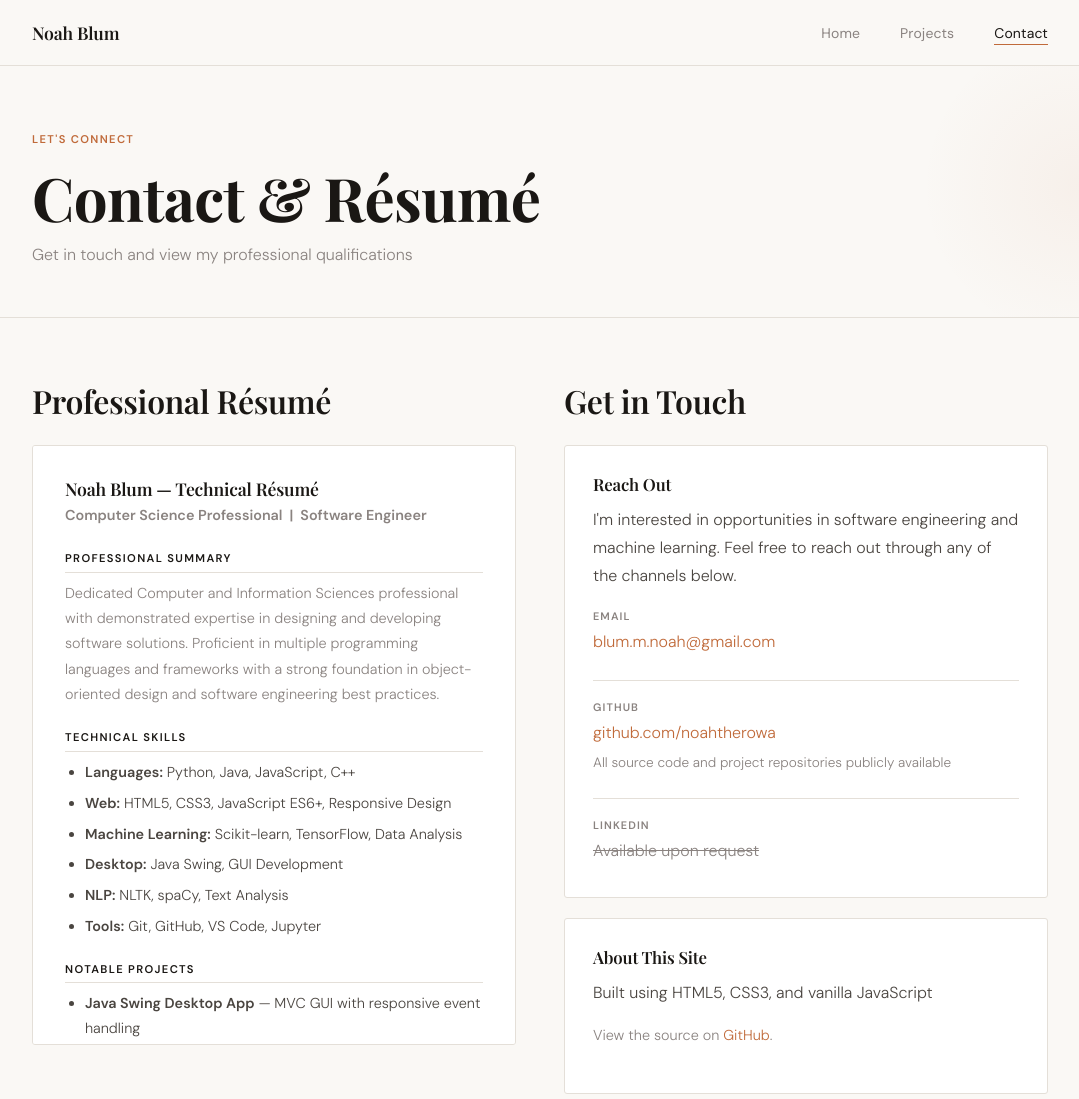
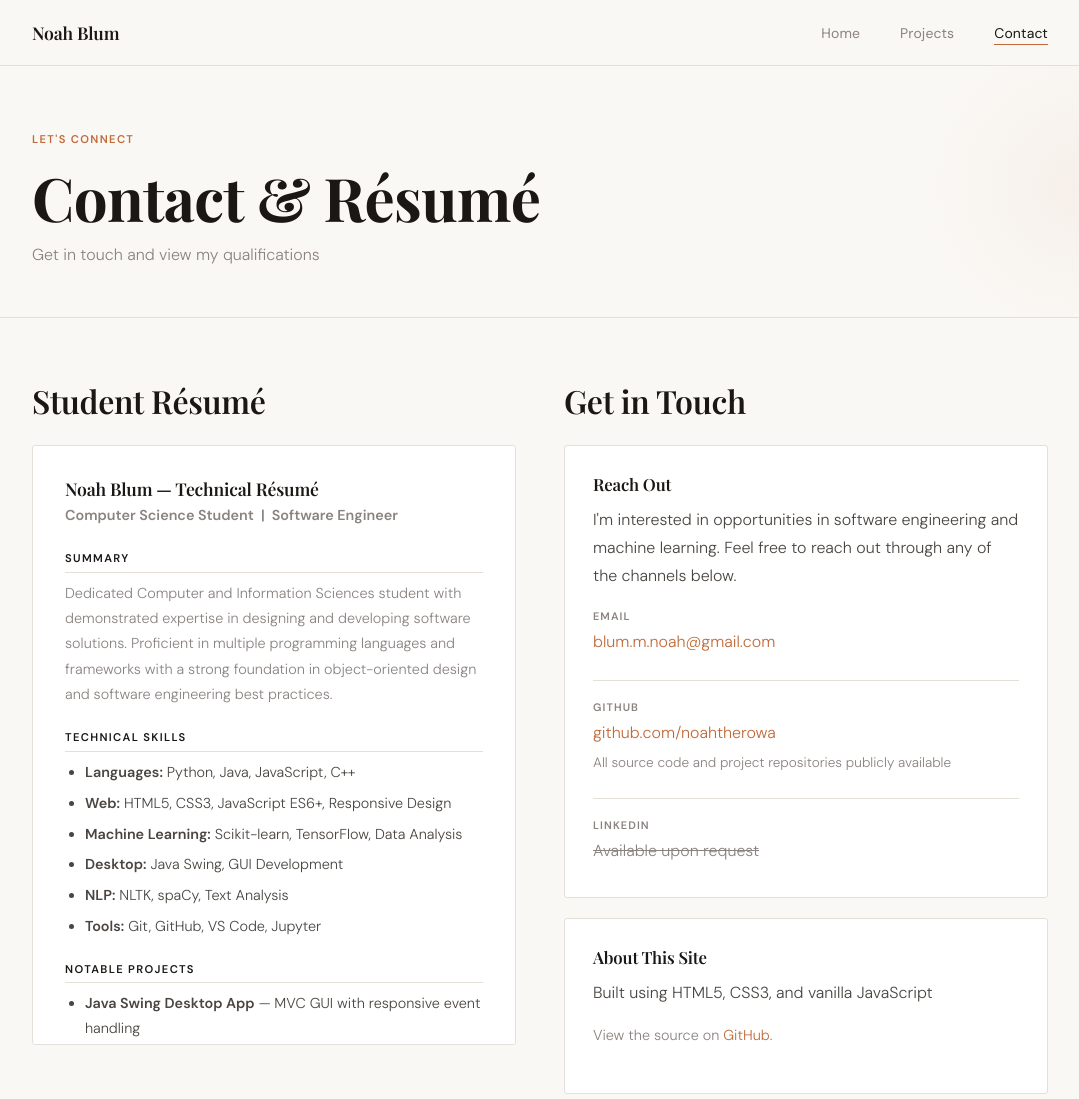
Before and after one commit to noahtherowa/portfolio-website, a plain HTML site: page contact.html in a window 1280 px wide. Shown: the top 1099 px of the page, without its empty margins (100-1179 px from the left). Drawn offline with nearby package versions, Linux system fonts and the light colour scheme; a web font is replaced by a local one.

Commit message:
Revise contact page for student résumé presentation
Updated the contact page to reflect a transition from a professional to a student perspective, modifying titles and descriptions accordingly.

```diff
--- a/contact.html
+++ b/contact.html
@@ -28,7 +28,7 @@
         <div class="container">
             <span class="label">Let's Connect</span>
             <h1>Contact &amp; Résumé</h1>
-            <p>Get in touch and view my professional qualifications</p>
+            <p>Get in touch and view my qualifications</p>
         </div>
     </header>
 
@@ -38,14 +38,14 @@
 
                 <!-- Resume Column -->
                 <div class="resume-column reveal">
-                    <h2>Professional Résumé</h2>
+                    <h2>Student Résumé</h2>
                     <div class="resume-container">
                         <div class="resume-placeholder">
                             <h3>Noah Blum — Technical Résumé</h3>
-                            <p><strong>Computer Science Professional &nbsp;|&nbsp; Software Engineer</strong></p>
+                            <p><strong>Computer Science Student &nbsp;|&nbsp; Software Engineer</strong></p>
 
-                            <h4>Professional Summary</h4>
-                            <p>Dedicated Computer and Information Sciences professional with demonstrated expertise in designing and developing software solutions. Proficient in multiple programming languages and frameworks with a strong foundation in object-oriented design and software engineering best practices.</p>
+                            <h4>Summary</h4>
+                            <p>Dedicated Computer and Information Sciences student with demonstrated expertise in designing and developing software solutions. Proficient in multiple programming languages and frameworks with a strong foundation in object-oriented design and software engineering best practices.</p>
 
                             <h4>Technical Skills</h4>
                             <ul>
@@ -66,7 +66,7 @@
                                 <li><strong>ISS Tracking App</strong> — Real-time orbital data visualization in Processing</li>
                             </ul>
 
-                            <h4>Professional Competencies</h4>
+                            <h4>Competencies</h4>
                             <ul>
                                 <li>Software design &amp; architecture</li>
                                 <li>Algorithmic problem-solving</li>
```
